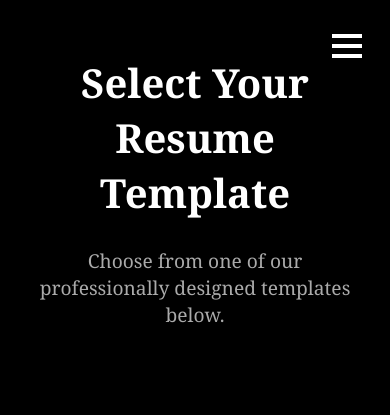
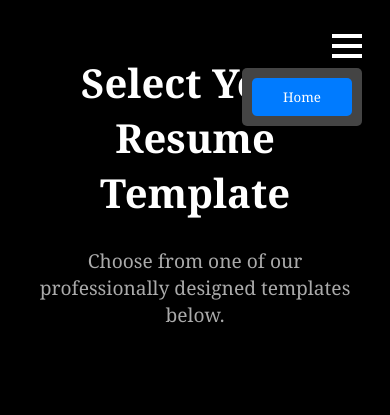
Before and after one commit to Juhayer24/Resume-Builder-Website, a plain HTML site: page Html/template.html in a window 390 px wide. Both pictures are taken after a click on the element 347 px from the left and 46 px from the top of the page. Shown: the top 415 px of the page. Drawn offline with Linux system fonts and the light colour scheme.

Commit message:
added hamburger bar in template page

```diff
--- a/CssFile/template.css
+++ b/CssFile/template.css
@@ -41,16 +41,19 @@ header p {
 
 /* Navigation Menu Styles */
 .nav-menu {
-    display: none;
+    display: none; /* Set initial display */
     position: absolute;
-    top: 60px; /* Adjust the top positioning relative to the hamburger menu */
-    left: 20px;
+    top: 60px;
+    right: 20px;
     background-color: #444;
     border-radius: 5px;
     padding: 10px;
-    width: 100px; /* Adjust width for the button */
+    width: 100px;
+    visibility: hidden; /* Initially hidden */
+    opacity: 0; /* Initially invisible */
+    transition: opacity 0.3s ease, visibility 0.3s ease; /* Smooth transition */
+
 }
-
 /* Home Button Styles */
 .nav-menu button {
     width: 100%;
@@ -63,6 +66,14 @@ header p {
     font-family: 'Georgia', sans-serif;
 }
 
+
+
+/* Show menu */
+.nav-menu.show {
+    display: block; /* Show when toggled */
+    visibility: visible; /* Make visible */
+    opacity: 1; /* Fade in */
+}
 .nav-menu button:hover {
     background-color: #0056b3;
 }
--- a/Html/template.html
+++ b/Html/template.html
@@ -36,6 +36,18 @@
         </div>
     </div>
 
-    <script src="script.js"></script> <!-- Ensure the path is correct -->
+    <script src="../js/script.js"></script> <!-- Ensure the path is correct -->
 </body>
 </html>
+<script>
+    function toggleMenu() {
+        var navMenu = document.getElementById('navMenu');
+
+        // Add or remove the 'show' class to toggle visibility and opacity
+        if (navMenu.classList.contains('show')) {
+            navMenu.classList.remove('show');
+        } else {
+            navMenu.classList.add('show');
+        }
+    }
+</script>
```
Also changed, not shown: script.js (+5 -3 lines).
